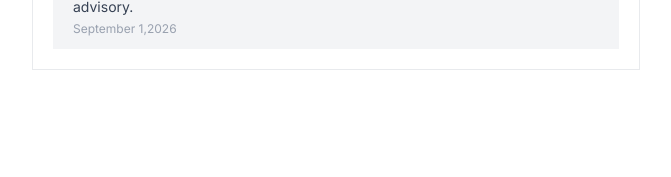
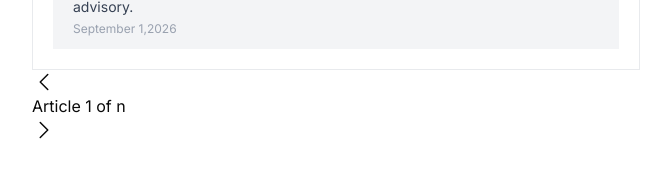
Before and after one commit to anonymous6299/NEXORA, a React (Vite) app: page /saved in a window 1280 px wide. Shown: the part 1529-1706 px from the top of the page, without its empty margins (304-975 px from the left). Before the commit the page ends 1639 px from the top, so only its background shows below. Built offline with nearby package versions, Linux system fonts and the light colour scheme; a web font is replaced by a local one.

Commit message:
made svgs modular and started with pagination

```diff
--- a/components/pages/SavedArticles.jsx
+++ b/components/pages/SavedArticles.jsx
@@ -2,6 +2,7 @@
 import NewsCard from "../ui/NewsCard"
 import { rl_articles, D_Val } from "../../data"
 import NotesCard from "../ui/NotesCard"
+import { Notes_Article_Pgtn } from "../ui/Pagination"
 
 // common part for every section
 const CommonSec = ({ title }) => {
@@ -68,14 +69,7 @@ const NotesSec = () => {
       <CommonSec title={"notes"} />
       {/* articles */}
       <NotesCard/>
-      {/* {rl_articles.map((ele, pos) => {
-        return <NewsCard
-          icons={true}
-          news={ele}
-          isLast={pos + 1 === rl_articles.length}
-          key={pos}
-        />
-      })} */}
+      <Notes_Article_Pgtn />
     </div>
     )
 }
--- a/components/ui/NewsCard.jsx
+++ b/components/ui/NewsCard.jsx
@@ -1,5 +1,6 @@
 // imports
 import { D_Val } from "../../data"
+import SVG from "./SVG";
 
 
 // news card
@@ -10,7 +11,14 @@ const NewsCard = ({ icons, news, isLast, size }) => {
         "text-gray-500 text-sm"
     ]
 
-    const sANDxs=size === "s" || size === "xs";
+    // condition for size being small or very small
+    const sANDxs = size === "s" || size === "xs";
+
+    // common svg props
+    const props = {
+        SVGOthers: { fill: "#99a1af" },
+        PathOthers: { strokeLinecap: "round", strokeLinejoin: "round" }
+    }
 
     return (
         <div className={`flex items-start ${isLast || sANDxs ? "" : "border-b border-gray-200"} pb-5 space-x-5 cursor-pointer ${sANDxs ? "mb-0" : "mb-7"}`}>
@@ -44,9 +52,12 @@ const NewsCard = ({ icons, news, isLast, size }) => {
                     <div className={`flex justify-between items-center space-x-3 ${!icons ? "hidden" : ""}`}>
                         {
                             news.actions.map((news, pos) => {
-                                return <svg xmlns="http://www.w3.org/2000/svg" viewBox="0 0 24 24" fill="#99a1af" className="size-5" key={pos}>
-                                    <path fillRule="evenodd" d={D_Val[news]} clipRule="evenodd" />
-                                </svg>
+                                return <SVG
+                                    d={D_Val[news]}
+                                    className="size-5"
+                                    {...props}
+                                    key={pos}
+                                />
                             })
                         }
                     </div>
@@ -56,4 +67,5 @@ const NewsCard = ({ icons, news, isLast, size }) => {
     )
 }
 
+
 export default NewsCard
--- /dev/null
+++ b/components/ui/Pagination.jsx
@@ -0,0 +1,40 @@
+
+
+import SVG from "./SVG"
+
+// pagination for notes section in saved pages
+const Notes_Article_Pgtn = () => {
+    // common props
+    const props = {
+        SVGOthers: {
+            className: "size-6",
+            strokeWidth: 1.5,
+            stroke: "currentColor",
+            fill:"none"
+        },
+        PathOthers: {
+            strokeLinecap: "round",
+            strokeLinejoin: "round"
+        }
+    }
+
+    return (
+        <div>
+            <SVG
+                className={"size-6"}
+                d={"M15.75 19.5 8.25 12l7.5-7.5"}
+                {...props}
+            />
+
+            <p>Article 1 of n</p>
+            <SVG
+                className={"size-6"}
+                d={"m8.25 4.5 7.5 7.5-7.5 7.5"}
+                {...props}
+            />
+
+        </div>
+    )
+}
+
+export { Notes_Article_Pgtn }
--- /dev/null
+++ b/components/ui/SVG.jsx
@@ -0,0 +1,16 @@
+// modular svg component
+
+const SVG = ({ className, d, SVGOthers, PathOthers }) => {
+    return (
+        <svg
+            xmlns="http://www.w3.org/2000/svg"
+            viewBox="0 0 24 24"
+            className={className}
+            {...SVGOthers}
+        >
+            <path d={d}  {...PathOthers}/>
+        </svg>
+    )
+}
+
+export default SVG
```
